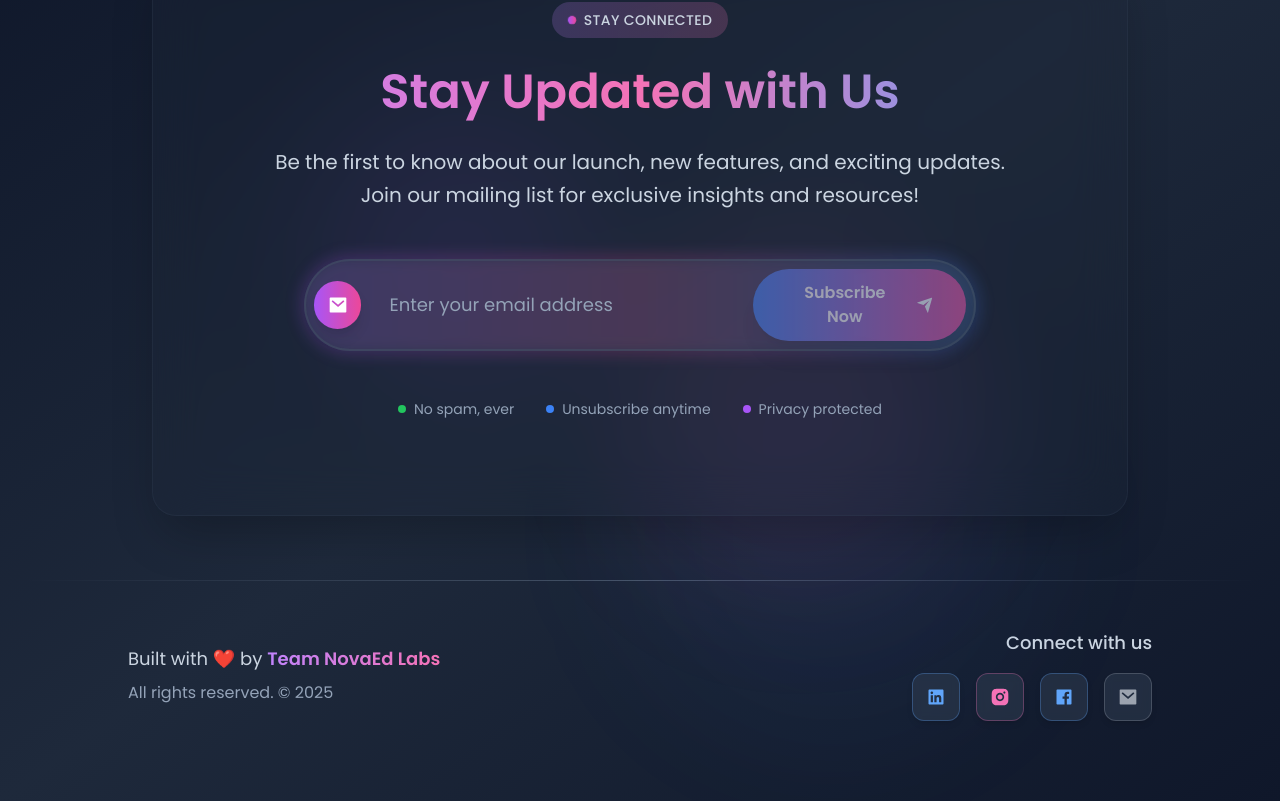
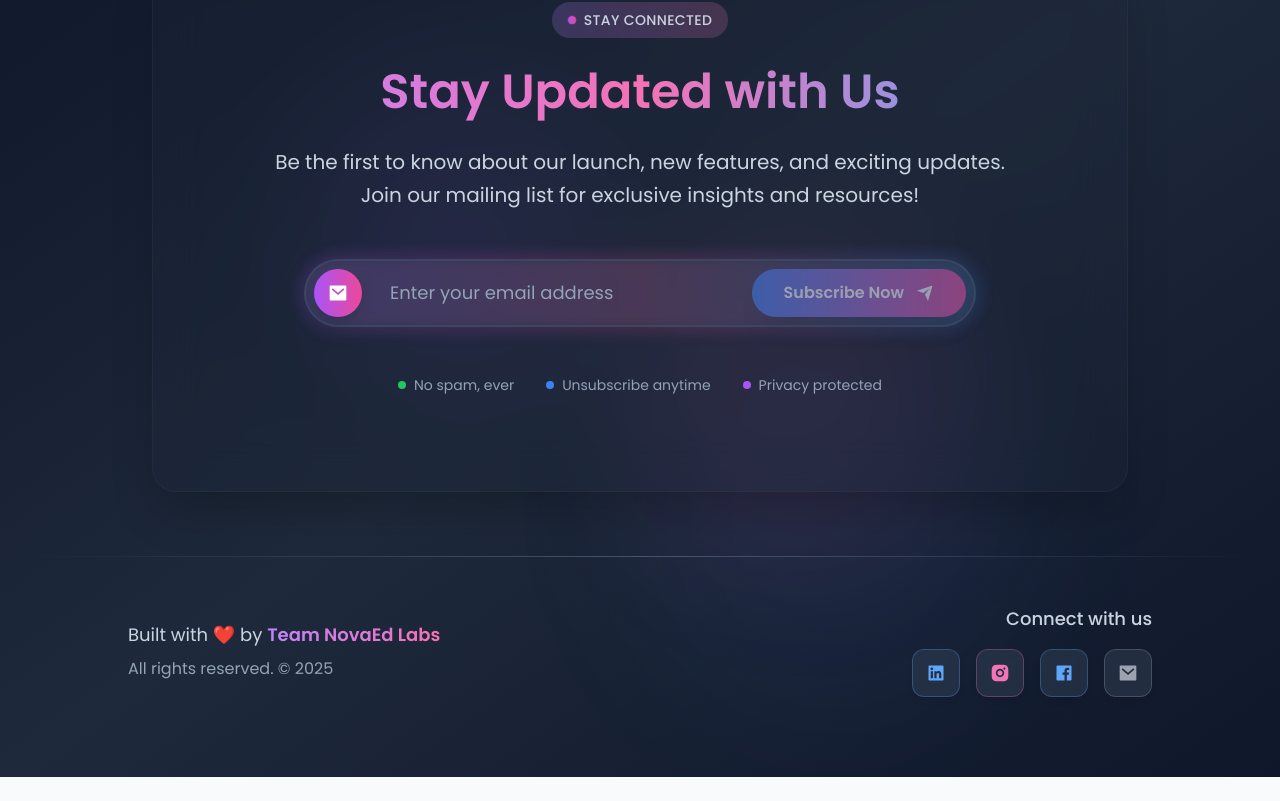
Before and after one commit to Nimnaek24/focus-genie-spark-lp, a React (Vite) app: page / in a window 1280 px wide. Shown: the part 5409-6210 px from the top of the page. After the commit the page ends 6186 px from the top, so only its background shows below. Built offline with nearby package versions, Linux system fonts and the light colour scheme.

Commit message:
Fixed the footer

```diff
--- a/src/components/Contact.jsx
+++ b/src/components/Contact.jsx
@@ -64,26 +64,30 @@ const ContactSection = () => {
               <div className="relative">
                 <div className="absolute -inset-1 bg-gradient-to-r from-purple-500 via-pink-500 to-blue-500 rounded-full blur opacity-20 group-hover:opacity-40 transition-all duration-500"></div>
 
-                <div className="relative flex items-center bg-white/90 dark:bg-slate-700/50 backdrop-blur-sm border-2 border-white/50 dark:border-slate-600/50 rounded-full p-2 focus-within:border-purple-400 dark:focus-within:border-purple-400 transition-all duration-300">
-                  <div className="flex items-center justify-center w-12 h-12 bg-gradient-to-r from-purple-500 to-pink-500 rounded-full mr-3 shadow-lg">
+                {/* Mobile responsive layout */}
+                <div className="relative flex flex-col sm:flex-row items-center bg-white/90 dark:bg-slate-700/50 backdrop-blur-sm border-2 border-white/50 dark:border-slate-600/50 rounded-3xl sm:rounded-full p-4 sm:p-2 focus-within:border-purple-400 dark:focus-within:border-purple-400 transition-all duration-300">
+                  {/* Email Icon */}
+                  <div className="flex items-center justify-center w-12 h-12 bg-gradient-to-r from-purple-500 to-pink-500 rounded-full mb-4 sm:mb-0 sm:mr-3 shadow-lg">
                     <RiMailFill className="text-white text-xl" />
                   </div>
 
+                  {/* Email Input */}
                   <input
                     type="email"
                     value={email}
                     onChange={(e) => setEmail(e.target.value)}
                     placeholder="Enter your email address"
-                    className="flex-1 bg-transparent text-gray-800 dark:text-white placeholder-gray-500 dark:placeholder-slate-400 text-lg focus:outline-none px-4"
+                    className="w-full sm:flex-1 bg-transparent text-gray-800 dark:text-white placeholder-gray-500 dark:placeholder-slate-400 text-lg focus:outline-none px-4 mb-4 sm:mb-0 text-center sm:text-left"
                     required
                   />
 
+                  {/* Subscribe Button */}
                   <button
                     type="submit"
                     disabled={isSubmitting || !email}
                     onMouseEnter={() => setIsHovered(true)}
                     onMouseLeave={() => setIsHovered(false)}
-                    className="relative flex items-center gap-3 px-8 py-3 bg-gradient-to-r from-blue-500 to-pink-500 hover:from-blue-600 hover:to-pink-600 text-white font-semibold rounded-full shadow-xl hover:shadow-2xl transform hover:scale-105 transition-all duration-300 disabled:opacity-50 disabled:cursor-not-allowed disabled:transform-none"
+                    className="relative w-full sm:w-auto flex items-center justify-center gap-3 px-8 py-3 bg-gradient-to-r from-blue-500 to-pink-500 hover:from-blue-600 hover:to-pink-600 text-white font-semibold rounded-2xl sm:rounded-full shadow-xl hover:shadow-2xl transform hover:scale-105 transition-all duration-300 disabled:opacity-50 disabled:cursor-not-allowed disabled:transform-none"
                   >
                     {isSubmitting ? (
                       <>
```
